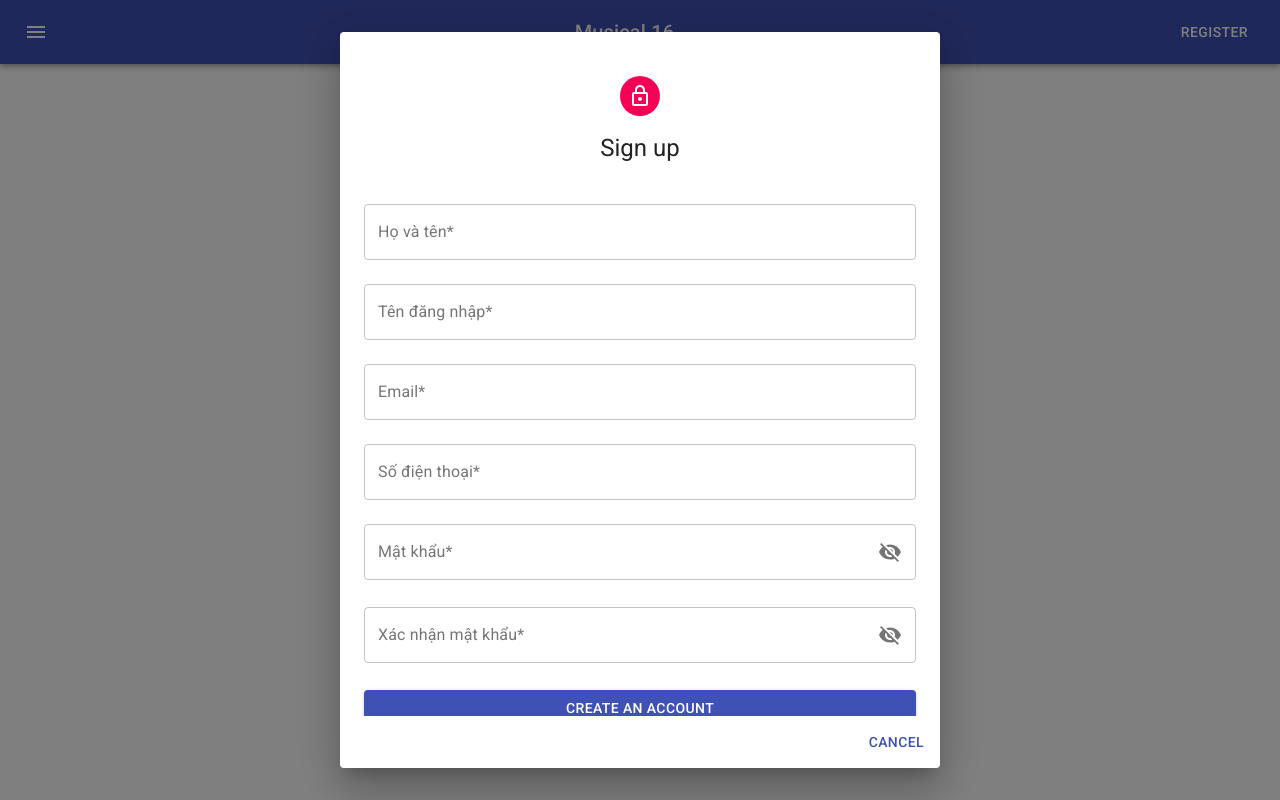
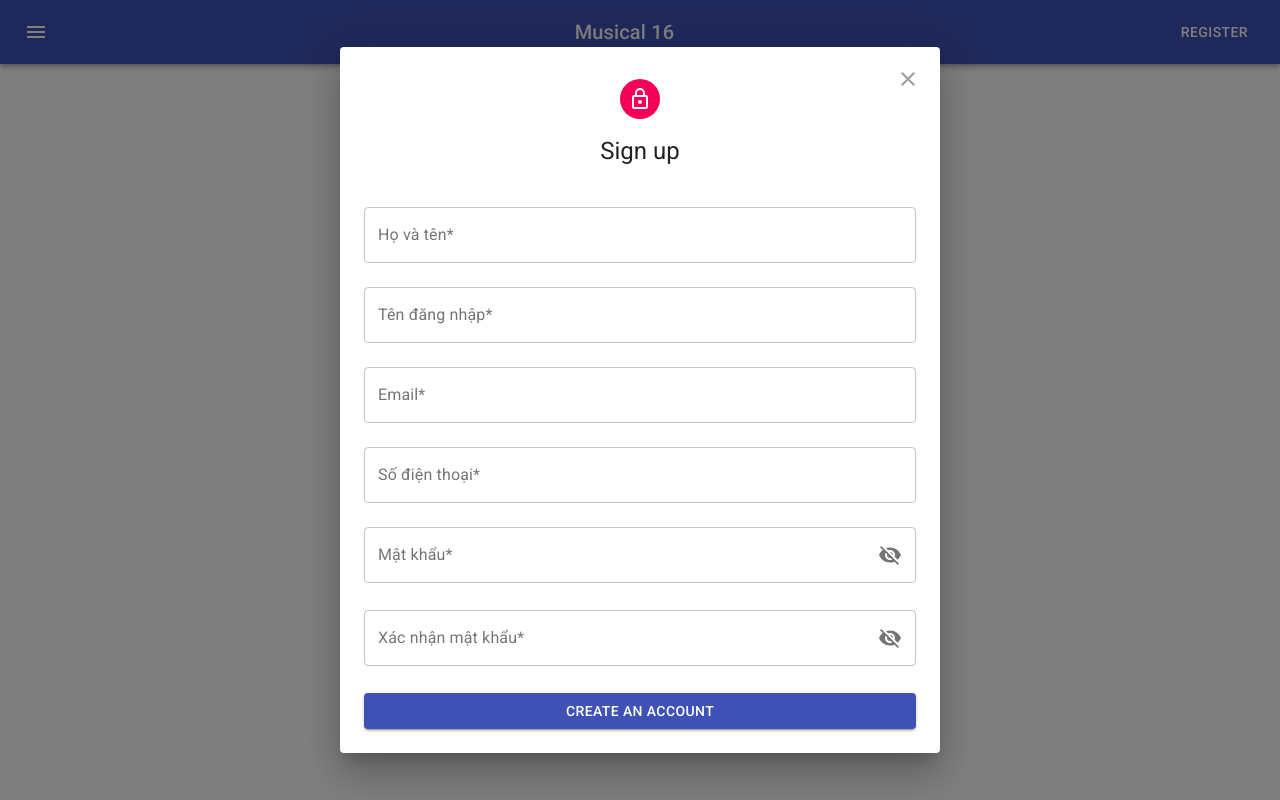
Before and after one commit to vo-vuong/FE_Reactjs, a React (Create React App) app: page / in a window 1280 px wide. Both pictures are taken after a click on the button "REGISTER". Built offline with nearby package versions, Linux system fonts and the light colour scheme.

Commit message:
change handle close dialog form register form button close to icon close

```diff
--- a/src/components/Header/index.jsx
+++ b/src/components/Header/index.jsx
@@ -1,12 +1,12 @@
 import AppBar from '@material-ui/core/AppBar';
 import Button from '@material-ui/core/Button';
 import Dialog from '@material-ui/core/Dialog';
-import DialogActions from '@material-ui/core/DialogActions';
 import DialogContent from '@material-ui/core/DialogContent';
 import IconButton from '@material-ui/core/IconButton';
 import { makeStyles } from '@material-ui/core/styles';
 import Toolbar from '@material-ui/core/Toolbar';
 import Typography from '@material-ui/core/Typography';
+import { Close } from '@material-ui/icons';
 import MenuIcon from '@material-ui/icons/Menu';
 import React, { useState } from 'react';
 import { Link } from 'react-router-dom';
@@ -25,6 +25,13 @@
   link: {
     color: '#fff',
     textDecoration: 'none',
+  },
+  closeButton: {
+    position: 'absolute',
+    top: theme.spacing(1),
+    right: theme.spacing(1),
+    color: theme.palette.grey[500],
+    zIndex: 1,
   },
 }));
 
@@ -59,14 +66,12 @@
       </AppBar>
 
       <Dialog open={open} onClose={handleClose} aria-labelledby="form-dialog-title">
+        <IconButton className={classes.closeButton} onClick={handleClose}>
+          <Close />
+        </IconButton>
         <DialogContent>
           <Register closeDialog={handleClose} />
         </DialogContent>
-        <DialogActions>
-          <Button onClick={handleClose} color="primary">
-            Cancel
-          </Button>
-        </DialogActions>
       </Dialog>
     </div>
   );
```
